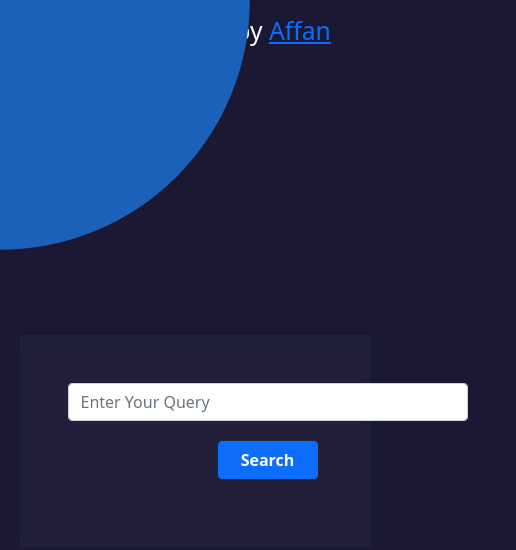
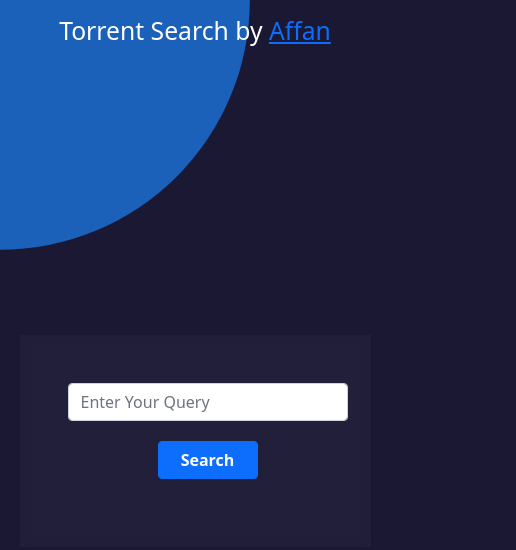
Before and after one commit to AffanTheBest/utilites, a plain HTML site: page torrent-search/index.html in a window 390 px wide. Shown: the whole page, 516 px wide, since content can reach past the window. Drawn offline with nearby package versions, Linux system fonts and the light colour scheme.

Commit message:
fix for small devices

```diff
--- a/torrent-search/index.html
+++ b/torrent-search/index.html
@@ -10,7 +10,7 @@
     <title>Torrent Search By Affan</title>
   </head>
   <body>
-    <h2 class="text-center p-3 text-white">Torrent Search by <a href="https://github.com/AffanTheBest/utilities/tree/main/torrent-search">Affan</a></h2>
+    <h2 class="text-center p-3 text-white" style="z-index: 1;">Torrent Search by <a href="https://github.com/AffanTheBest/utilities/tree/main/torrent-search">Affan</a></h2>
       <div class="main">
             <div class="center ">
                    <div class="d-lg-flex p-5 search_div">
--- a/torrent-search/style.css
+++ b/torrent-search/style.css
@@ -28,6 +28,7 @@ body:before{
     top: 0;
     left: 0;
     clip-path: circle(38% at 0 0);
+    z-index: -1;
 }
 
 .center {
@@ -45,14 +46,15 @@ body:before{
     padding:50px;
 }
 #query {
-    width: 400px!important;
-    margin: 0 5px;
+    width: 400px;
+    margin: auto 5px;
     outline: none!important;
 }
 
 #query:active{
     outline: none!important;
     background:rgb(17, 0, 255 , 0.1);
+
 }
 #query:focus{
     outline: none!important;
@@ -60,6 +62,7 @@ body:before{
 }
 
 #submit{
+    width: 10px;
     width: 100px;
     font-weight: bold;
 }
@@ -95,6 +98,7 @@ body:before{
     }
     #query{
         margin: auto;
+        width: 280px;
     }
     #submit{
         margin: 20px 0;
```
